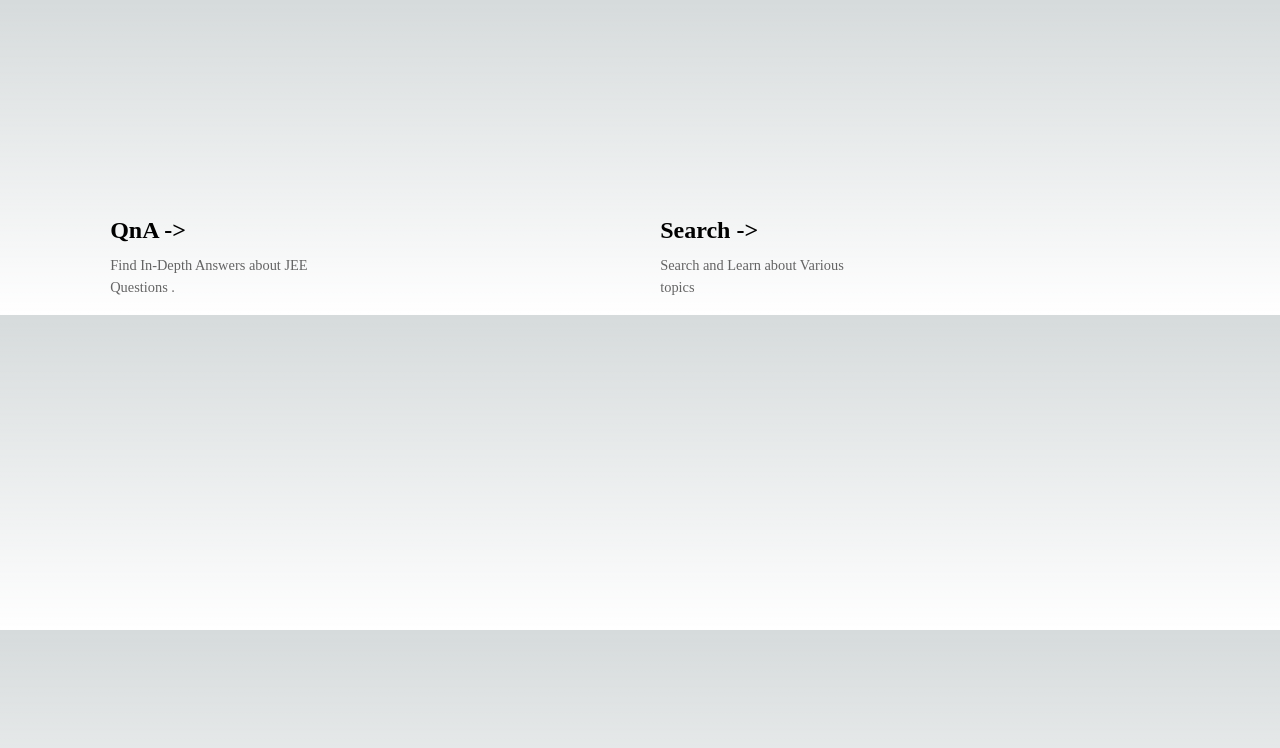
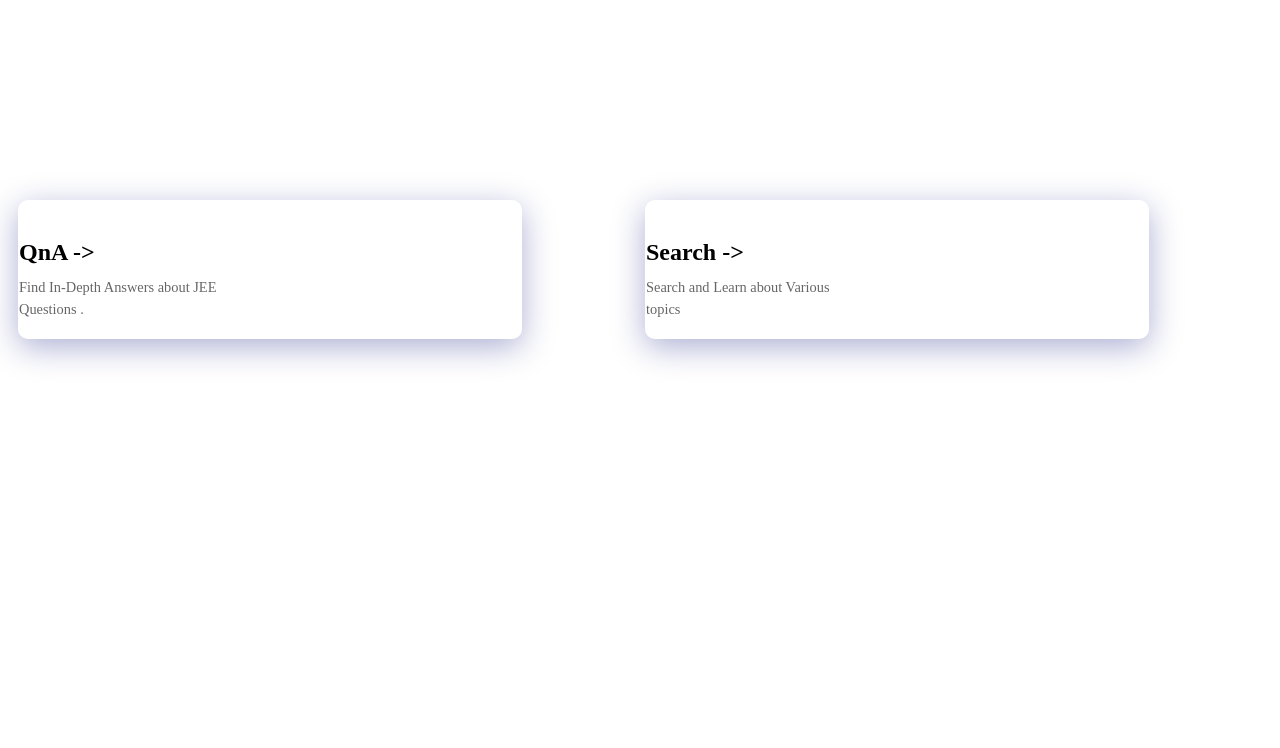
Before and after one commit to Ironteen23/nextjs-frontend-fun, a Next.js app: page / in a window 1280 px wide. Shown: the top 748 px of the page. Built offline with nearby package versions, Linux system fonts and the light colour scheme.

Commit message:
homepage updated

```diff
--- a/src/app/globals.css
+++ b/src/app/globals.css
@@ -1,4 +1,4 @@
-:root {
+/* :root {
   --max-width: 1100px;
   --border-radius: 12px;
   --font-mono: ui-monospace, Menlo, Monaco, 'Cascadia Mono', 'Segoe UI Mono',
@@ -104,4 +104,4 @@
   html {
     color-scheme: dark;
   }
-}
+} */
--- a/src/app/page.module.css
+++ b/src/app/page.module.css
@@ -32,14 +32,35 @@
 
 .grid {
     margin-top: 200px;
-    margin-left:auto;
+    margin-left:10px;
     margin-right:auto;
     /* margin:auto; */
     display: grid;
+    color:black;
     grid-template-columns: repeat(2, minmax(50%, auto));
     width: var(--max-width);
     max-width: 100%;
+    /* background-color: antiquewhite; */
 }
+
+
+.link-cont{
+    /* background-color: red; */
+    border-radius: 20px;
+    width:80%;
+    background: rgba(255, 255, 255, 0.3);
+        box-shadow: 0 8px 32px 0 rgba(31, 38, 135, 0.37);
+        backdrop-filter: blur(7.5px);
+        -webkit-backdrop-filter: blur(7.5px);
+        border-radius: 10px;
+        border: 1px solid rgba(255, 255, 255, 0.18);
+        /* text-align: center; */
+}
+
+.link-cont a{
+    margin-left: 10px;
+}
+
 
 .card {
     padding: 1rem 1.2rem;
--- a/src/app/page.tsx
+++ b/src/app/page.tsx
@@ -9,23 +9,28 @@
   return (
     <>
       <div className={styles.grid}>
+        <div className={styles["link-cont"]}>
           <a
             href="/qnapage"
             className={styles.card}
             target="_blank"
             rel="noopener noreferrer"
+            style={{ textDecoration: "none", color: "black" }}
           >
             <h2>
               QnA <span>-&gt;</span>
             </h2>
             <p>Find In-Depth Answers about JEE Questions .</p>
           </a>
+        </div>
 
+        <div className={styles["link-cont"]}>
           <a
             href="/searchpage"
             className={styles.card}
             target="_blank"
             rel="noopener noreferrer"
+            style={{ textDecoration: "none", color: "black" }}
           >
             <h2>
               Search <span>-&gt;</span>
@@ -33,6 +38,7 @@
             <p>Search and Learn about Various topics</p>
           </a>
         </div>
+      </div>
     </>
   );
 }
```
Also changed, not shown: src/styles/QnaPage.module.css (+6 -4 lines). Lines whose indentation alone changed are shown as unchanged.
